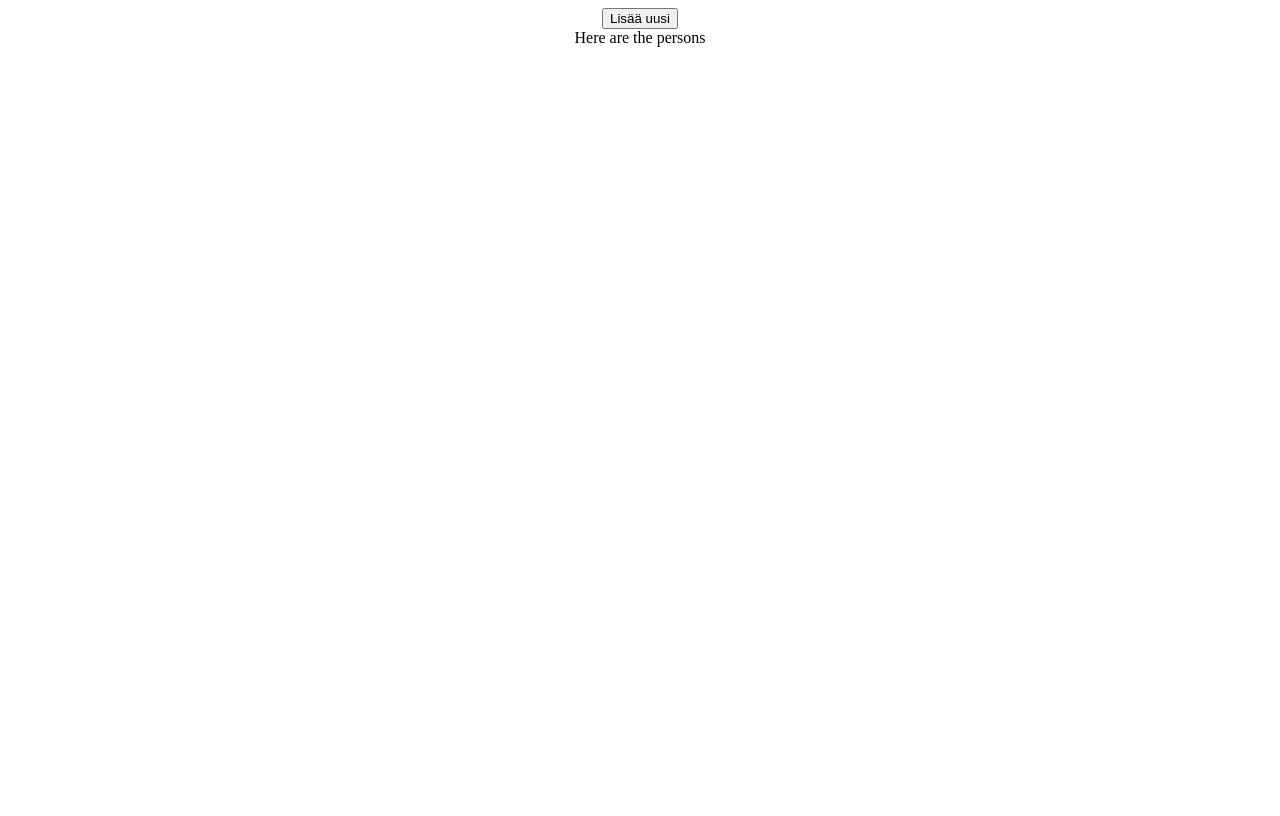
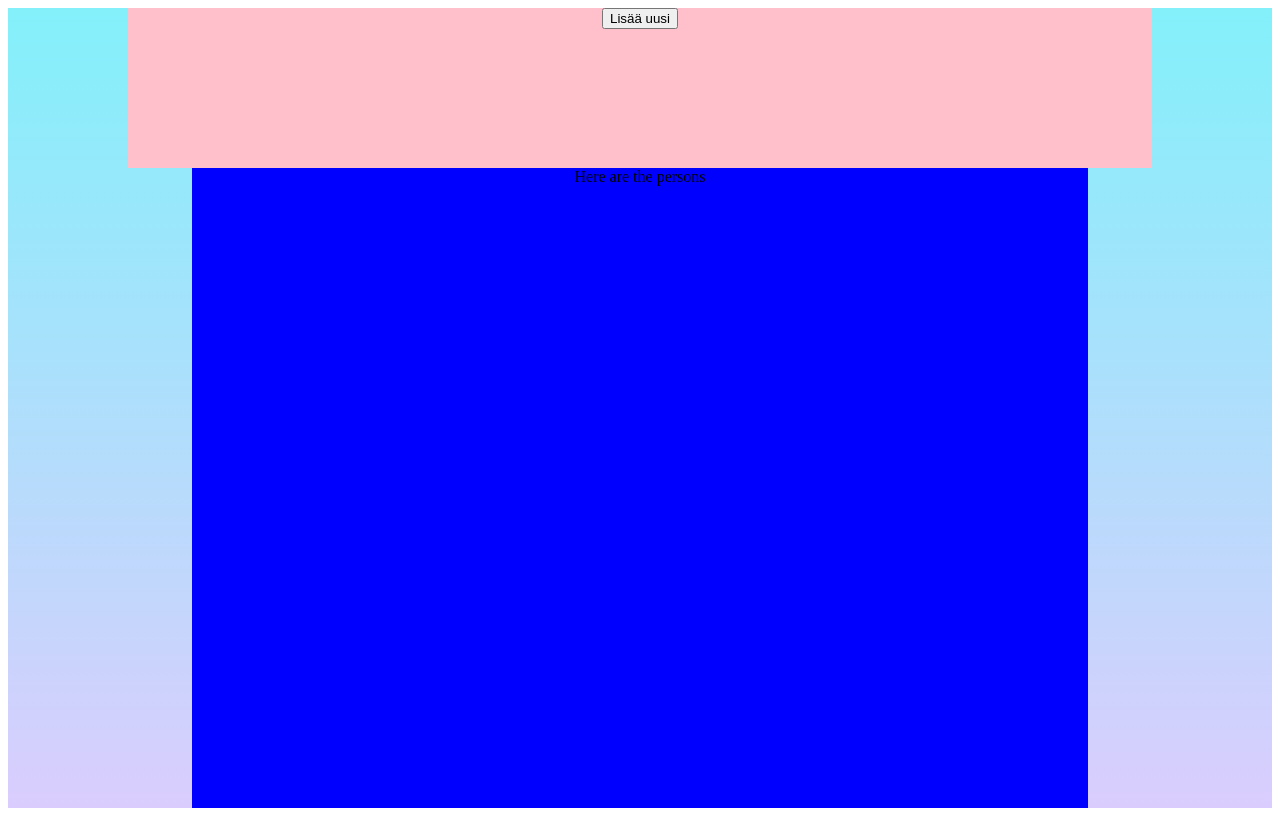
Before and after one commit to seppohyvarinen/netum_kesatyotehtava, a React (Create React App) app in the folder src/frontend/: page / in a window 1280 px wide. Built offline with nearby package versions, Linux system fonts and the light colour scheme.

Commit message:
Add: basic css to frontend

```diff
--- a/src/frontend/src/index.css
+++ b/src/frontend/src/index.css
@@ -1,3 +1,23 @@
 .App {
   text-align: center;
+  height: 100vh;
+
+  background-image: linear-gradient(rgb(131, 240, 250), rgb(218, 205, 253));
+  overflow: scroll;
 }
+
+.controlPanel {
+  height: 20vh;
+  width: 80vw;
+  background-color: pink;
+  margin-left: auto;
+  margin-right: auto;
+}
+
+.PersonList {
+  height: 80vh;
+  width: 70vw;
+  background-color: blue;
+  margin-left: auto;
+  margin-right: auto;
+}
```
